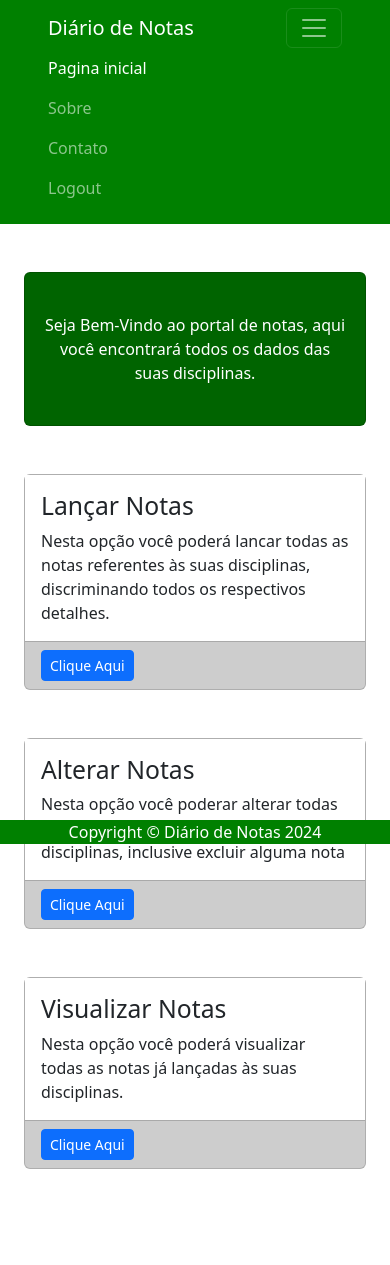
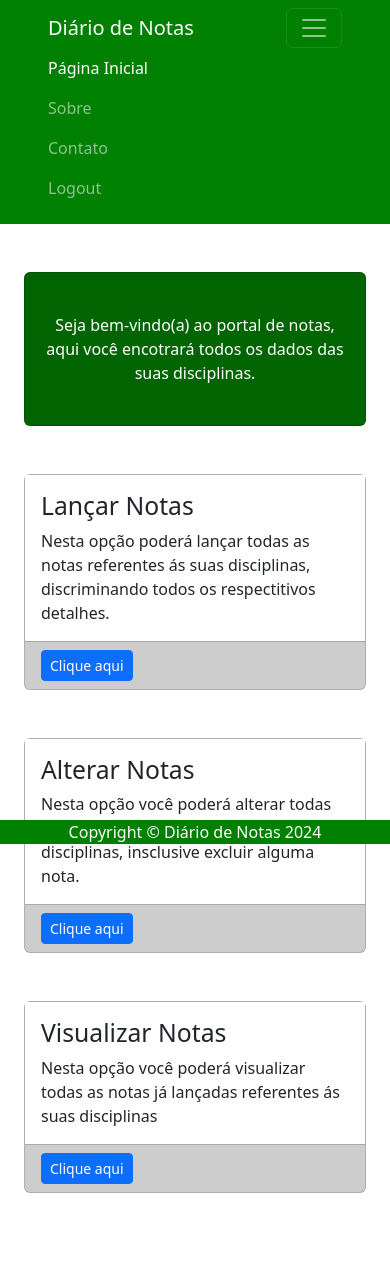
Before and after one commit to suedescr/novosite, a Django app: page /home/ in a window 390 px wide, after a click that opens the changed part. After the commit the page ends 1193 px from the top, so only its background shows below. Run offline with Django 5.2, Linux system fonts and the light colour scheme; some libraries are stand-ins or nearby versions.

Commit message:
Aula 29-08-2024

```diff
--- a/usuarios/templates/usuarios/base.html
+++ b/usuarios/templates/usuarios/base.html
@@ -4,19 +4,19 @@
 <head>
     <meta charset="UTF-8">
     <meta name="viewport" content="width=device-width, initial-scale=1.0">
-    <link href="{% static 'css/bootstrap.min.css' %}" rel = "stylesheet">
-    <title>Template Base</title>
+    <link href = "{% static 'css/bootstrap.min.css' %}" rel = "stylesheet">
+    <title>{% block aba %}template base{% endblock %}</title>
 </head>
 <body>
     <body>
         <!-- Responsive navbar-->
-        <nav class="navbar navbar-expand-lg navbar-dark" style = "background-color: #008000;">
+        <nav class="navbar navbar-expand-lg navbar-dark" style = "background-color:#008000">
             <div class="container px-5">
-                <a class="navbar-brand" href="#!">Diário de Notas</a>
+                <a class="navbar-brand" href="{% url 'home'%}">Diário de Notas</a>
                 <button class="navbar-toggler" type="button" data-bs-toggle="collapse" data-bs-target="#navbarSupportedContent" aria-controls="navbarSupportedContent" aria-expanded="false" aria-label="Toggle navigation"><span class="navbar-toggler-icon"></span></button>
                 <div class="collapse navbar-collapse" id="navbarSupportedContent">
                     <ul class="navbar-nav ms-auto mb-2 mb-lg-0">
-                        <li class="nav-item"><a class="nav-link active" aria-current="page" href="#!">Pagina inicial</a></li>
+                        <li class="nav-item"><a class="nav-link active" aria-current="page" href="{% url 'home' %}">Página Inicial</a></li>
                         <li class="nav-item"><a class="nav-link" href="#!">Sobre</a></li>
                         <li class="nav-item"><a class="nav-link" href="#!">Contato</a></li>
                         <li class="nav-item"><a class="nav-link" href="#!">Logout</a></li>
@@ -29,46 +29,45 @@
 
             <!-- Call to Action-->
             <div class="card text-white  my-5 py-4 text-center" style = "background-color: #006400">
-                <div class="card-body"><p class="text-white m-0">Seja Bem-Vindo ao portal de notas, aqui você encontrará todos os dados das suas disciplinas.</p></div>
+                <div class="card-body"><p class="text-white m-0">{% block titulo %}Seja bem-vindo(a) ao portal de notas, aqui você encotrará todos os dados das suas disciplinas.{% endblock %}
+                </p></div>
             </div>
             <!-- Content Row-->
             <div class="row gx-4 gx-lg-5">
+                {% block conteudo %}
                 <div class="col-md-4 mb-5">
                     <div class="card h-100" style = "background-color: #D3D3D3;">
-                        <div class="card-body" style="background-color: #FFFFFF;">
-                            <h2 class="card-title">Lançar Notas </h2>
-                            <p class="card-text">Nesta opção você poderá lancar todas as notas referentes às suas disciplinas, discriminando todos os respectivos detalhes.</p>
+                        <div class="card-body" style = "background-color: #FFFFFF;">
+                            <h2 class="card-title">Lançar Notas</h2>
+                            <p class="card-text"> Nesta opção poderá lançar todas as notas referentes ás suas disciplinas, discriminando todos os respectitivos detalhes.</p>
                         </div>
-                        <div class="card-footer"><a class="btn btn-primary btn-sm" href="#!">Clique Aqui</a></div>
+                        <div class="card-footer"><a class="btn btn-primary btn-sm" href="{% url 'lancar' %}">Clique aqui</a></div>
                     </div>
                 </div>
                 <div class="col-md-4 mb-5">
                     <div class="card h-100" style = "background-color: #D3D3D3;">
-                        <div class="card-body" style="background-color: #FFFFFF;">
-                            <h2 class="card-title">Alterar Notas </h2>
-                            <p class="card-text">Nesta opção você poderar alterar todas as notas já lançadas referente às suas disciplinas, inclusive excluir alguma nota</p>
+                        <div class="card-body" style = "background-color: #FFFFFF;">
+                            <h2 class="card-title">Alterar Notas</h2>
+                            <p class="card-text">Nesta opção você poderá alterar todas as notas já lançadas referente ás suas disciplinas, insclusive excluir alguma nota.</p>
                         </div>
-                        <div class="card-footer"><a class="btn btn-primary btn-sm" href="#!">Clique Aqui</a></div>
+                        <div class="card-footer"><a class="btn btn-primary btn-sm" href="{% url 'alterar' %}">Clique aqui</a></div>
                     </div>
                 </div>
                 <div class="col-md-4 mb-5">
                     <div class="card h-100" style = "background-color: #D3D3D3;">
-                        <div class="card-body" style="background-color: #FFFFFF;">
-                            <h2 class="card-title">Visualizar Notas </h2>
-                            <p class="card-text">Nesta opção você poderá visualizar todas as notas já lançadas às suas disciplinas.</p>
+                        <div class="card-body" style = "background-color: #FFFFFF;">
+                            <h2 class="card-title">Visualizar Notas</h2>
+                            <p class="card-text"> Nesta opção você poderá visualizar todas as notas já lançadas referentes ás suas disciplinas</p>
                         </div>
-                        <div class="card-footer"><a class="btn btn-primary btn-sm" href="#!">Clique Aqui</a></div>
+                        <div class="card-footer"><a class="btn btn-primary btn-sm" href="{% url 'visualizar' %}">Clique aqui</a></div>
                     </div>
                 </div>
-            </div>
-            <div class="col-md-4 mb-5">
-
-                </div>
+                {% endblock %}
             </div>
         </div>
         <!-- Footer-->
-        <footer class="fixed-bottom" style="background-color: #008000;">
-            <div class="container px-4 px-lg-5"><p class="m-0 text-center text-white">Copyright &copy; Diário de Notas  2024</p></div>
+        <footer class="fixed-bottom" style=" background-color: #008000;">
+            <div class="container px-4 px-lg-5"><p class="m-0 text-center text-white">Copyright &copy; Diário de Notas 2024</p></div>
         </footer>
         <!-- Bootstrap core JS-->
         <script src="https://cdn.jsdelivr.net/npm/bootstrap@5.2.3/dist/js/bootstrap.bundle.min.js"></script>
--- a/usuarios/urls.py
+++ b/usuarios/urls.py
@@ -2,7 +2,10 @@ from django.urls import path
 from . import views
 
 urlpatterns = [
-    path('login/', views.login, name='login'),
-    path('cadastro/', views.cadastro, name='cadastro'),
-    path('home/', views.home, name='home'),
+    path('login/', views.login , name = 'login'),
+    path('cadastro/', views.cadastro, name = 'cadastro'),
+    path('home/', views.home, name = 'home'),
+    path('lancar/', views.lancar, name = 'lancar'),
+    path('alterar/', views.alterar, name = 'alterar'),
+    path('visualizar/', views.visualizar, name = 'visualizar'),
 ]
--- a/usuarios/views.py
+++ b/usuarios/views.py
@@ -38,3 +38,20 @@ def cadastro(request):
 
 def home(request):
     return render(request, 'usuarios/home.html')
+def lancar(request):
+    if request.user.is_authenticated:
+        return render(request, 'usuarios/home.html')
+    else:
+        return HttpResponse("Faça o Login para acessar!!")
+
+def alterar(request):
+    if request.user.is_authenticated:
+        return render(request, 'usuarios/alterar.html')
+    else:
+        return HttpResponse("Faça o Login para acessar!!")
+
+def visualizar(request):
+    if request.user.is_authenticated:
+        return render(request, 'visualizar/home.html')
+    else:
+        return HttpResponse("Faça o Login para acessar!!")
```
Also changed, not shown: usuarios/templates/usuarios/alterar.html (added, +7 -0 lines), usuarios/templates/usuarios/lancar.html (added, +7 -0 lines), usuarios/templates/usuarios/visualizar.html (added, +7 -0 lines).
